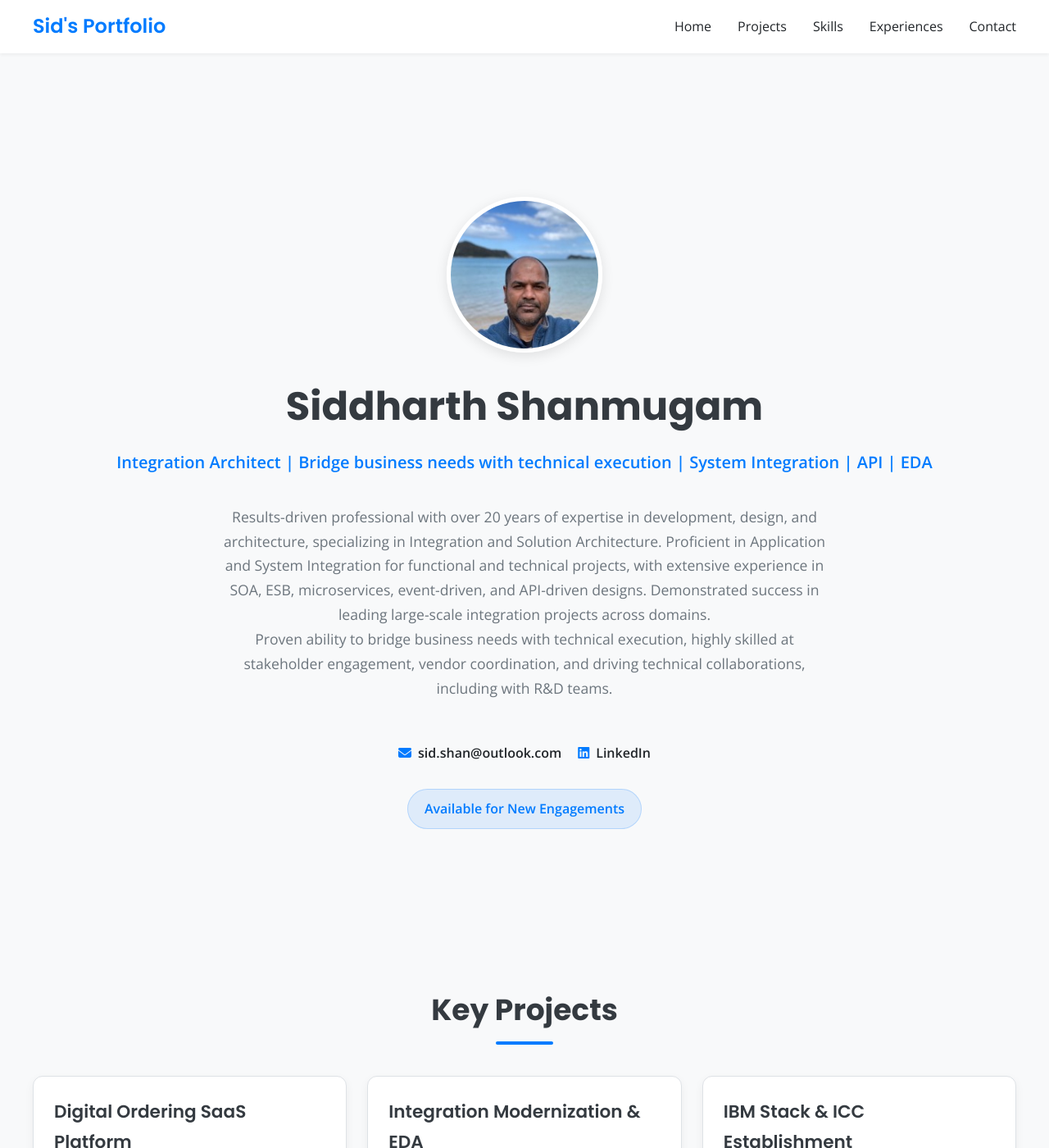
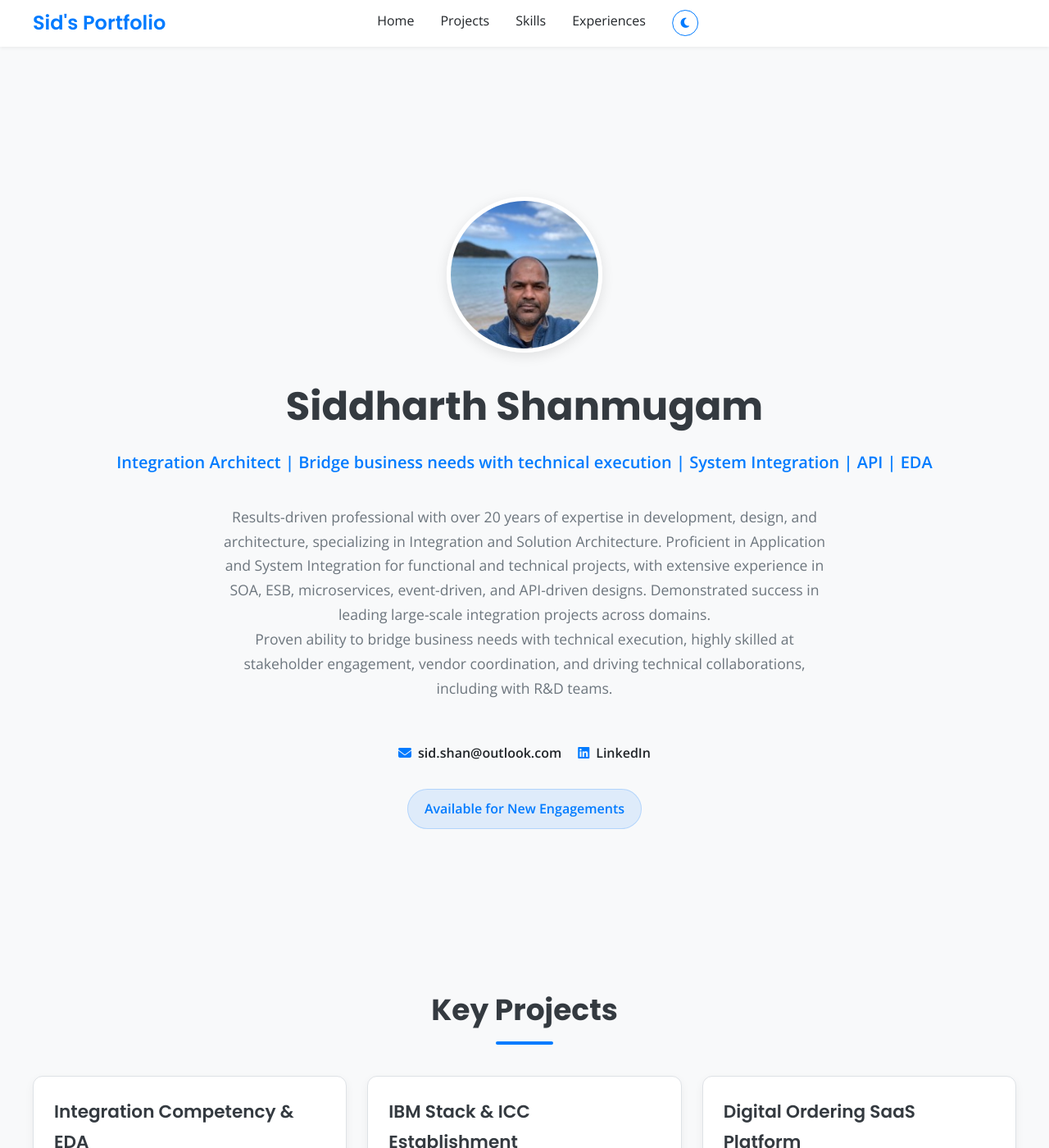
Before and after one commit to sid-inthub/sid-inthub.github.io, a Jekyll site: the page built from index.md, in a window 1280 px wide and 1400 px high. Shown: the whole window at 82% size. Built offline with Jekyll 4.4.1, drawn with Linux system fonts in a browser that asks for light colours; some of the changed text lies outside the part shown.

Commit message:
Dark and Light Mode with Device Settings.

```diff
--- a/_includes/header.html
+++ b/_includes/header.html
@@ -7,7 +7,14 @@
         <li><a href="#projects">Projects</a></li>
         <li><a href="#skills">Skills</a></li>
         <li><a href="#experience">Experiences</a></li>
-        <li><a href="#hire-me">Contact</a></li>
+        <li>
+          <button class="theme-toggle" id="theme-toggle" aria-label="Toggle dark mode">
+            <span class="theme-toggle-icon">
+              <i class="fas fa-moon" id="theme-icon"></i>
+            </span>
+          </button>
+        </li>
+        <!-- <li><a href="#hire-me">Contact</a></li> -->
       </ul>
       <button class="nav-toggle" aria-label="Toggle navigation">
         <span class="nav-toggle-icon"></span>
--- a/assets/css/main.css
+++ b/assets/css/main.css
@@ -12,6 +12,21 @@
   --background-color: #f8f9fa;
   --card-background: #ffffff;
   --border-color: #dee2e6;
+  --header-background: rgba(255, 255, 255, 0.95);
+  --hover-color: #f8f9fa;
+}
+
+/* Dark Mode Variables */
+[data-theme="dark"] {
+  --primary-color: #4dabf7;
+  --secondary-color: #e9ecef;
+  --text-color: #f8f9fa;
+  --text-muted: #adb5bd;
+  --background-color: #1a1d23;
+  --card-background: #2d3748;
+  --border-color: #4a5568;
+  --header-background: rgba(26, 29, 35, 0.95);
+  --hover-color: #4a5568;
 }
 
 body {
@@ -21,6 +36,28 @@
   background-color: var(--background-color);
   margin: 0;
   padding: 0;
+  transition: background-color 0.3s ease, color 0.3s ease;
+}
+
+/* Link colors */
+a {
+  color: var(--primary-color);
+  text-decoration: none;
+  transition: color 0.3s ease;
+}
+
+a:hover {
+  color: #0056b3;
+  text-decoration: underline;
+}
+
+/* Dark mode link colors */
+[data-theme="dark"] a {
+  color: #74c0fc;
+}
+
+[data-theme="dark"] a:hover {
+  color: #a5d8ff;
 }
 
 h1, h2, h3, h4, h5, h6 {
@@ -38,6 +75,43 @@
 /* Add padding to the main container to account for the fixed header */
 .main-container {
   padding-top: 80px;
+}
+
+/* Theme Toggle Button */
+.theme-toggle {
+  background: none;
+  border: 1.5px solid var(--primary-color);
+  border-radius: 50%;
+  width: 32px;
+  height: 32px;
+  cursor: pointer;
+  display: flex;
+  align-items: center;
+  justify-content: center;
+  transition: all 0.3s ease;
+  color: var(--primary-color);
+  margin: 0;
+  padding: 0;
+}
+
+.theme-toggle:hover {
+  background-color: var(--primary-color);
+  color: var(--card-background);
+  transform: scale(1.05);
+}
+
+.theme-toggle-icon {
+  font-size: 14px;
+  display: flex;
+  align-items: center;
+  justify-content: center;
+  width: 100%;
+  height: 100%;
+}
+
+/* Dark mode icon rotation animation */
+.theme-toggle.dark .theme-toggle-icon {
+  transform: rotate(180deg);
 }
 
 /*
@@ -218,6 +292,13 @@
   border-radius: 50px;
   font-size: 0.85rem;
   font-weight: 600;
+  transition: background-color 0.3s ease, color 0.3s ease;
+}
+
+/* Dark mode tech tags */
+[data-theme="dark"] .tech-tag {
+  background-color: var(--primary-color);
+  color: #1a1d23;
 }
 
 .limited-exposure {
@@ -364,7 +445,7 @@
   top: 0;
   left: 0;
   width: 100%;
-  background-color: rgba(255, 255, 255, 0.95);
+  background-color: var(--header-background);
   backdrop-filter: blur(5px);
   box-shadow: 0 2px 4px rgba(0, 0, 0, 0.05);
   z-index: 1000;
@@ -375,7 +456,7 @@
   display: flex;
   justify-content: space-between;
   align-items: center;
-  padding: 0.75rem 2rem;
+  padding: 0.5rem 2rem;
   max-width: 1200px;
   margin: 0 auto;
 }
@@ -385,6 +466,7 @@
   justify-content: space-between;
   align-items: center;
   width: 100%;
+  position: relative;
 }
 
 .nav-logo {
@@ -400,6 +482,9 @@
   display: flex;
   margin: 0;
   padding: 0;
+  position: absolute;
+  left: 50%;
+  transform: translateX(-50%);
 }
 
 .nav-links li {
@@ -522,12 +607,14 @@
     width: 80%;
     max-width: 300px;
     height: 100vh;
-    background-color: #fff;
+    background-color: var(--card-background);
     flex-direction: column;
     justify-content: center;
     align-items: center;
     transition: right 0.35s ease-in-out;
     box-shadow: -2px 0 10px rgba(0,0,0,0.1);
+    transform: none;
+    left: auto;
   }
 
   .nav-links.nav-active {
--- a/assets/js/main.js
+++ b/assets/js/main.js
@@ -20,4 +20,53 @@
       });
     });
   }
+
+  // Dark Mode Toggle Functionality
+  const themeToggle = document.getElementById('theme-toggle');
+  const themeIcon = document.getElementById('theme-icon');
+  const body = document.body;
+
+  // Check for saved theme preference or use system preference
+  const savedTheme = localStorage.getItem('theme');
+  const systemDarkMode = window.matchMedia('(prefers-color-scheme: dark)').matches;
+
+  // Set initial theme based on saved preference or system preference
+  if (savedTheme) {
+    setTheme(savedTheme);
+  } else {
+    // Use system preference as default
+    setTheme(systemDarkMode ? 'dark' : 'light');
+  }
+
+  // Theme toggle event listener
+  if (themeToggle) {
+    themeToggle.addEventListener('click', () => {
+      const currentTheme = body.getAttribute('data-theme');
+      const newTheme = currentTheme === 'dark' ? 'light' : 'dark';
+      setTheme(newTheme);
+      localStorage.setItem('theme', newTheme);
+    });
+  }
+
+  // Function to set theme
+  function setTheme(theme) {
+    body.setAttribute('data-theme', theme);
+
+    if (themeIcon) {
+      if (theme === 'dark') {
+        themeIcon.className = 'fas fa-sun';
+        themeToggle.classList.add('dark');
+      } else {
+        themeIcon.className = 'fas fa-moon';
+        themeToggle.classList.remove('dark');
+      }
+    }
+  }
+
+  // Listen for system theme changes
+  window.matchMedia('(prefers-color-scheme: dark)').addEventListener('change', (e) => {
+    if (!localStorage.getItem('theme')) {
+      setTheme(e.matches ? 'dark' : 'light');
+    }
+  });
 });
--- a/index.md
+++ b/index.md
@@ -33,43 +33,11 @@
     <section class="section" id="projects">
       <h2 class="section-title">Key Projects</h2>
       <div class="projects-grid">
-        <div class="project-card">
-          <div class="project-content">
-            <h3 class="project-title">Digital Ordering SaaS Platform</h3>
-            <p class="project-role">Roles: Service Design Lead, Product Manager, AI Prompt Engineer<br></p>
-            <p class="project-client">Client: INTHUB <br/><em>2 years | Brisbane, Australia</em></p>
-            <p class="project-description">Led the development of an in-house SaaS platform designed to empower restaurant-style small businesses with a fully digital customer ordering and order management experience.</p>
-            <div class="project-tech">
-              <span class="tech-tag">ReactJS</span>
-              <span class="tech-tag">React Native</span>
-              <span class="tech-tag">Flutter</span>
-              <span class="tech-tag">Stripe Connect</span>
-              <span class="tech-tag">AWS</span>
-              <span class="tech-tag">AI Prompt Engineering</span>
-              <!-- <span class="tech-tag">Cursor AI</span> -->
-            </div>
-            <div class="project-achievements">
-              <!-- <strong>Key Responsibilities & Achievements:</strong> -->
-              <ul>
-                <li>Defined Product Vision, Roadmap, and go-to-market strategy; conducted market research and competitor analysis.</li>
-                <li>Led the end-to-end product lifecycle from concept and discovery through to development and production rollout.</li>
-                <li>Facilitated product discovery sessions, owned budget management, and led daily stand-ups.</li>
-                <li>Defined product features, service designs, and customer journeys using Jira Product Discovery.</li>
-                <li>Collaborated with Figma UI/UX designers and functional consultants.</li>
-                <li>Led development of ReactJS-based web apps and a Flutter-based mobile application.</li>
-                <li>Architected the solution on AWS (Cognito, Amplify, EventBridge, Lambda, DynamoDB, API Gateway).</li>
-                <li>Scoped and assessed Stripe Connect for marketplace payments.</li>
-                <li>Actively exploring and applying AI tools (Windsurf, Cursor, LangChain, Agentic AI, MCP).</li>
-              </ul>
-            </div>
-          </div>
-        </div>
-
 
         <div class="project-card">
           <div class="project-content">
-            <h3 class="project-title">Integration Modernization & EDA</h3>
-            <p class="project-role">Roles: Integration Lead, Service Design Lead, Event Schema Designer</p>
+            <h3 class="project-title">Integration Competency & EDA</h3>
+            <p class="project-role">Roles: Integration - Architect, Lead</p>
             <p class="project-client">Client: Super Retail Group (SRG)<br/><em>5+ years | Brisbane, Australia</em></p>
             <p class="project-description">Contributed to various high-impact projects - Order Management, Customer and Loyalty programs. Played a key role in the selection and implementation of an EDA platform (Solace).</p>
             <div class="project-tech">
@@ -79,8 +47,9 @@
               <span class="tech-tag">IBM MQ</span>
               <span class="tech-tag">Solace</span>
               <span class="tech-tag">Salesforce</span>
+              <span class="tech-tag">SAP</span>
               <span class="tech-tag">Agile Delivery</span>
-              <span class="tech-tag">SAP</span>
+              <span class="tech-tag">API-Led & Data-Led Design</span>
               <!-- <span class="limited-exposure">SAP</span> -->
             </div>
             <div class="project-achievements">
@@ -108,11 +77,10 @@
             <p class="project-client">Client: Sunsuper<br/><em>3+ years | Brisbane, Australia</em></p>
             <p class="project-description">Facilitated Sunsuper's transition from a .NET-based integration to an IBM integration (IIB, MQ). Provided in-house training to over 75 employees and co-established the ICC.</p>
             <div class="project-tech">
-              <span class="tech-tag">IBM IIB v10</span>
-              <span class="tech-tag">IBM MQ v9</span>
+              <span class="tech-tag">IBM IIB/MQ</span>
+              <span class="tech-tag">Integration Roadmap</span>
               <span class="tech-tag">SOA</span>
               <span class="tech-tag">ESB</span>
-              <span class="tech-tag">Integration Roadmap</span>
               <span class="tech-tag">IBM Integration Training</span>
             </div>
             <div class="project-achievements">
@@ -127,6 +95,38 @@
             </div>
           </div>
         </div>
+
+        <div class="project-card">
+          <div class="project-content">
+            <h3 class="project-title">Digital Ordering SaaS Platform</h3>
+            <p class="project-role">Roles: Design Lead, Product Manager, AI Prompt Engineer<br></p>
+            <p class="project-client">Client: INTHUB <br/><em>2 years | Brisbane, Australia</em></p>
+            <p class="project-description">Led the development of an in-house SaaS platform designed to empower restaurant-style small businesses with a fully digital customer ordering and order management experience.</p>
+            <div class="project-tech">
+              <span class="tech-tag">React</span>
+              <span class="tech-tag">Flutter</span>
+              <span class="tech-tag">Stripe Connect</span>
+              <span class="tech-tag">AWS</span>
+              <span class="tech-tag">AI Prompt Engineering</span>
+              <!-- <span class="tech-tag">Cursor AI</span> -->
+            </div>
+            <div class="project-achievements">
+              <!-- <strong>Key Responsibilities & Achievements:</strong> -->
+              <ul>
+                <li>Defined Product Vision, Roadmap, and go-to-market strategy; conducted market research and competitor analysis.</li>
+                <li>Led the end-to-end product lifecycle from concept and discovery through to development and production rollout.</li>
+                <li>Facilitated product discovery sessions, owned budget management, and led daily stand-ups.</li>
+                <li>Defined product features, service designs, and customer journeys using Jira Product Discovery.</li>
+                <li>Collaborated with Figma UI/UX designers and functional consultants.</li>
+                <li>Led development of ReactJS-based web apps and a Flutter-based mobile application.</li>
+                <li>Architected the solution on AWS (Cognito, Amplify, EventBridge, Lambda, DynamoDB, API Gateway).</li>
+                <li>Scoped and assessed Stripe Connect for marketplace payments.</li>
+                <li>Actively exploring and applying AI tools (Windsurf, Cursor, LangChain, Agentic AI, MCP).</li>
+              </ul>
+            </div>
+          </div>
+        </div>
+
       </div>
     </section>
 
```
Also changed, not shown: assets/css/styles.css (+52 -5 lines), local-only/Cursor-AI_1-Initial-Prompt.md (added, +62 -0 lines), Gemfile.lock.
